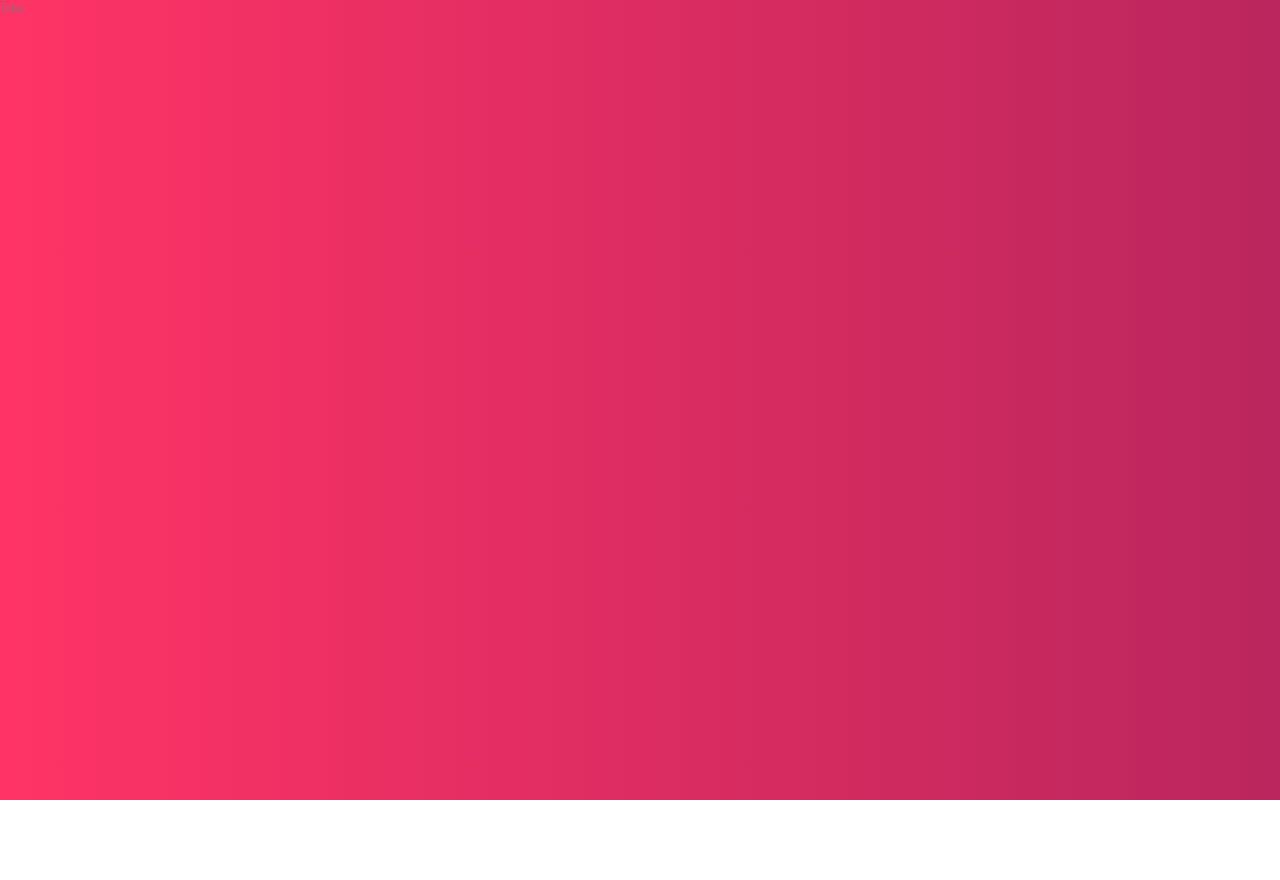
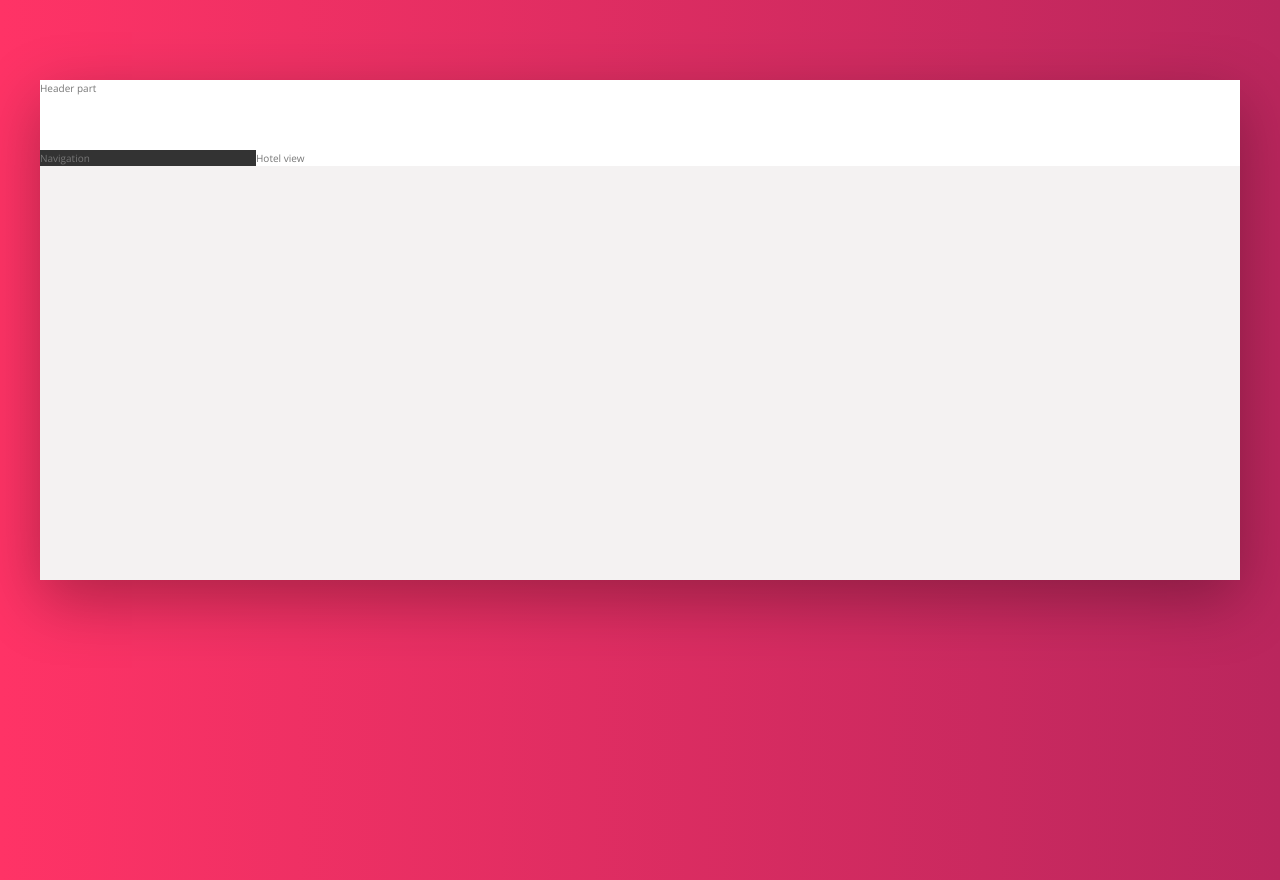
Before and after one commit to HalyYampolska/Trillo, a website: page index.html in a window 1280 px wide. Before the commit the page ends 800 px from the top, so only its background shows below. Drawn offline with nearby package versions, Linux system fonts and the light colour scheme.

Commit message:
Building the Overal Layout

```diff
--- a/index.html
+++ b/index.html
@@ -11,6 +11,18 @@
         <title>trillo &mdash; Your all-in-one booking app</title>
     </head>
     <body>
-        Trillo
+        <div class="container">
+            <header class="header">
+                Header part
+            </header>
+            <div class="content">
+                <nav class="sidebar">
+                    Navigation
+                </nav>
+                <main class="hotel-view">
+                    Hotel view
+                </main>
+            </div>
+        </div>
     </body>
 </html>
--- a/sass/_base.scss
+++ b/sass/_base.scss
@@ -29,6 +29,8 @@ Grey dark 3: #999
     --color-grey-dark-1: #333;
     --color-grey-dark-2: #777;
     --color-grey-dark-3: #999;
+
+    --shadow-dark: 0 2rem 6rem rgba(0,0,0,0.3);
 }
 
 
--- a/sass/_layout.scss
+++ b/sass/_layout.scss
@@ -0,0 +1,30 @@
+.container {
+    max-width: 120rem;
+    margin: 8rem auto;
+    background-color: var(--color-grey-light-2);
+    box-shadow: var(--shadow-dark);
+
+    min-height: 50rem;
+}
+
+.header {
+    height: 7rem;
+    background-color: #fff;
+    border-bottom: var(--color-grey-light-2);
+}
+
+.content {
+    display: flex;
+}
+
+.sidebar {
+    background-color: var(--color-grey-dark-1);
+
+    flex: 0 0 18%;
+}
+
+.hotel-view {
+    background-color: #fff;
+
+    flex: 1;
+}
```
Also changed, not shown: css/style.css.
